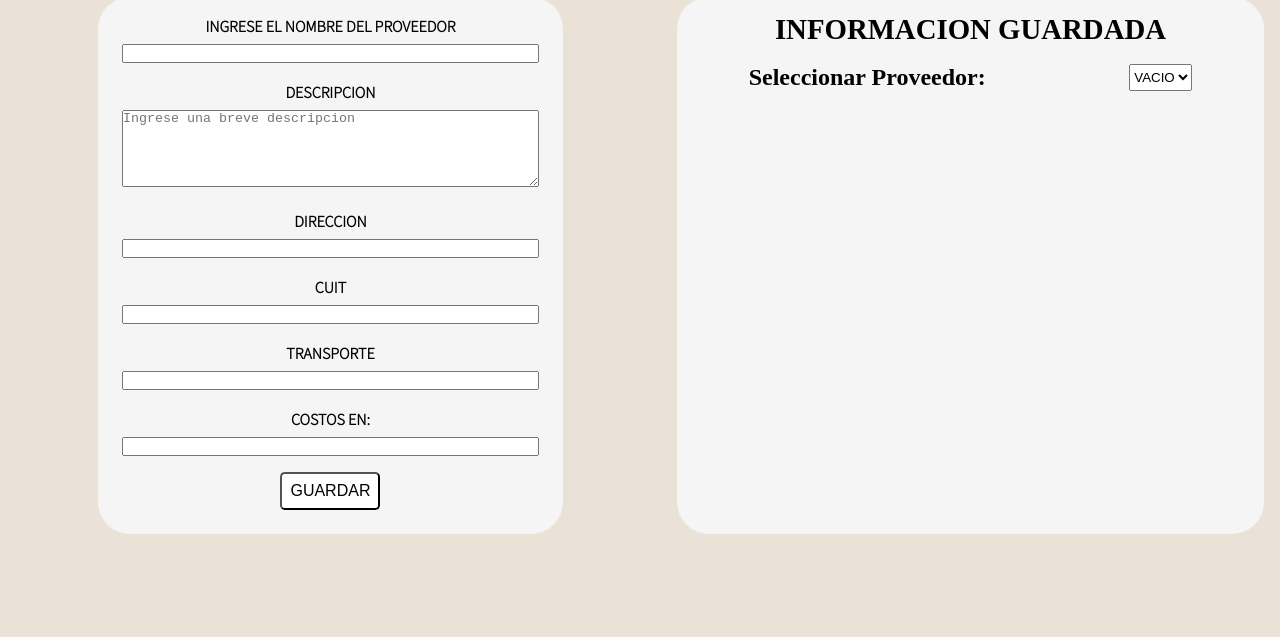
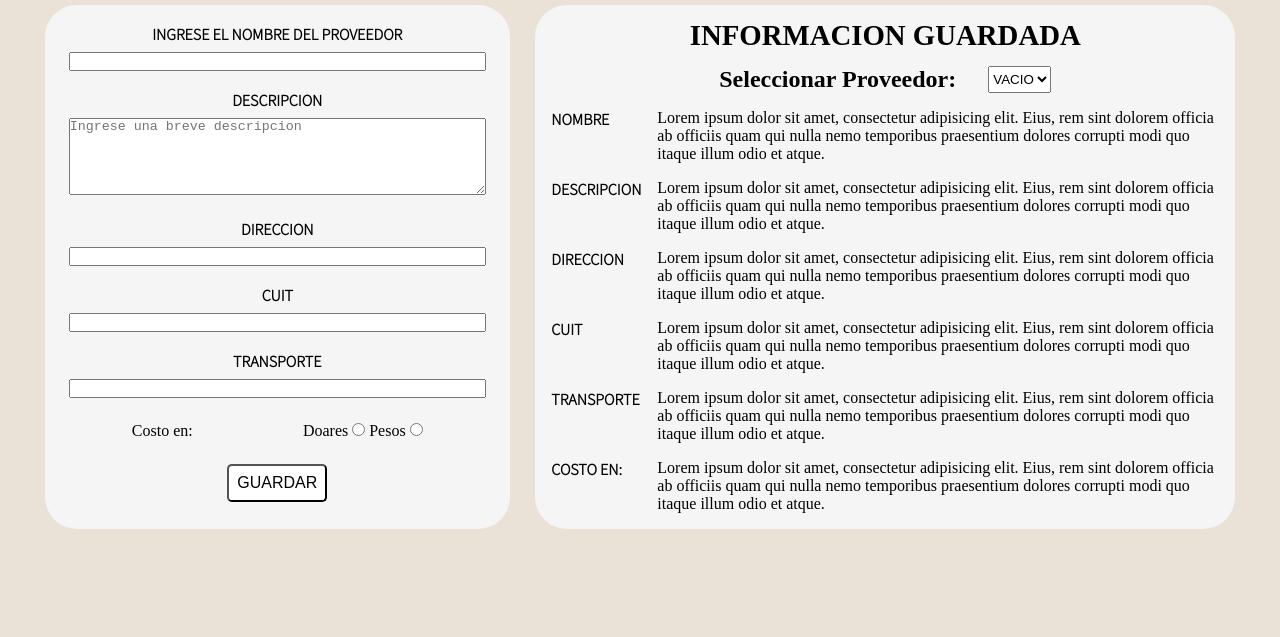
Before and after one commit to MauroIncaurgarat/controlPrecios, a website with bundled scripts: page htmls/proveedor/proveedor.html in a window 1280 px wide. Shown: the part 163-800 px from the top of the page. Built offline with nearby package versions, Linux system fonts and the light colour scheme; a script that the page names is missing.

Commit message:
modificacion html

```diff
--- a/htmls/proveedor/proveedor.html
+++ b/htmls/proveedor/proveedor.html
@@ -44,11 +44,17 @@
                 </div>
                 <div class="FormElementP">
                     <label for="ProveedorTransporte"> Transporte </label>
-                    <input type="text" name="ProveedorTransporte"  type="text">
+                    <input type="text" name="ProveedorTransporte"  >
                 </div>
-                <div class="FormElementP">
-                    <label for="monedaType"> Costos en: </label>
-                    <input name="monedaType" id="monedaType">
+                <div class="FormElementMoneda">
+                    <label for="monedaType"> Costo en:</label>
+                    <div>
+                        <label>Doares </label>
+                        <input type="radio" name="monedaType" value="dolar">
+
+                        <label>Pesos </label>
+                        <input type="radio" name="monedaType"  value="pesos">
+                    </div>
                 </div>
                 <div class="FormButtonP">
                     <button class="buttonAddP" type="submit">Guardar</button>
@@ -63,6 +69,20 @@
                     <option value=""> VACIO </option>
                 </select>
             </div>
+            <div class="infoProveedor">
+                <h4 id="tituloNombre">Nombre</h4>
+                <p id="textNombre">Lorem ipsum dolor sit amet, consectetur adipisicing elit. Eius, rem sint dolorem officia ab officiis quam qui nulla nemo temporibus praesentium dolores corrupti modi quo itaque illum odio et atque.</p>
+                <h4 id="tituloDescripcion">Descripcion</h4>
+                <p id="textDescripcion">Lorem ipsum dolor sit amet, consectetur adipisicing elit. Eius, rem sint dolorem officia ab officiis quam qui nulla nemo temporibus praesentium dolores corrupti modi quo itaque illum odio et atque.</p>
+                <h4 id="TituloDireccion">Direccion</h4>
+                <p id="textDireccion">Lorem ipsum dolor sit amet, consectetur adipisicing elit. Eius, rem sint dolorem officia ab officiis quam qui nulla nemo temporibus praesentium dolores corrupti modi quo itaque illum odio et atque.</p>
+                <h4 id="tituloCuit">CUIT</h4>
+                <p id="textCuit">Lorem ipsum dolor sit amet, consectetur adipisicing elit. Eius, rem sint dolorem officia ab officiis quam qui nulla nemo temporibus praesentium dolores corrupti modi quo itaque illum odio et atque.</p>
+                <h4 id="TituloTrasnporte">Transporte</h4>
+                <p id="textTransporte">Lorem ipsum dolor sit amet, consectetur adipisicing elit. Eius, rem sint dolorem officia ab officiis quam qui nulla nemo temporibus praesentium dolores corrupti modi quo itaque illum odio et atque.</p>
+                <h4 id="TituloCosto">Costo en: </h4>
+                <p id="textCosto">Lorem ipsum dolor sit amet, consectetur adipisicing elit. Eius, rem sint dolorem officia ab officiis quam qui nulla nemo temporibus praesentium dolores corrupti modi quo itaque illum odio et atque.</p>
+            </div>
         </div>
     </main>
     <script src="//cdn.jsdelivr.net/npm/sweetalert2@11"></script>
--- a/js/lista.js
+++ b/js/lista.js
@@ -16,7 +16,6 @@ document.addEventListener('DOMContentLoaded', () => {
         }
     );
 });
-
                             //Agregal elementos a la Lista
 formLista.addEventListener("submit", function(event) {
     //cancelo el envio al servidor
@@ -51,7 +50,6 @@ function Iva(x){
 function NombresOpciones(){
 
     let ProveedorArray = JSON.parse(localStorage.getItem("Proveedores")) || "vacio";
-
     if(ProveedorArray === "vacio"){
         innerOptionHTML("Generico")
     }else{
@@ -244,5 +242,4 @@ function innerOptionHTML (nombres){
 /*function innerListName (){
     let labelTitle = document.getElementById('TableName')
     let contenedor = document.querySelector('#ListaName')
-
 }*/
--- a/scss/estilos.scss
+++ b/scss/estilos.scss
@@ -3,8 +3,6 @@
     margin: 0;
     box-sizing: border-box;
 }
-
-
 @import "../scss/views/desktop/listas";
 @import  "../scss/views/desktop/index";
 @import "../scss/views/desktop/proveedores";
--- a/scss/layaout/_grid.scss
+++ b/scss/layaout/_grid.scss
@@ -11,4 +11,5 @@
     display: grid;
     grid-template-areas: "title title"
                          "form  acces";
+    padding: 0.5rem 2rem ;
 }
--- a/scss/views/desktop/_proveedores.scss
+++ b/scss/views/desktop/_proveedores.scss
@@ -5,7 +5,6 @@
 body{
     main{
         @include grid-proveedor;
-
         h1{
             grid-area: title;
             text-align: center;
@@ -14,8 +13,8 @@ body{
             font-family: $Font-ppal;
         }
         .conteinerFormP{
+            grid-area: form;
 
-            grid-area: form;
             display: flex;
             justify-content: center;
             .ProveedorForm{
@@ -38,6 +37,15 @@ body{
                         width: 100%;
                     }
                 }
+                .FormElementMoneda{
+                    padding: 1rem;
+                    display: flex;
+                    flex-flow: row nowrap;
+                    justify-content: space-around;
+
+
+                }
+
                 .FormButtonP{
                     display: flex;
                     flex-direction: row;
@@ -57,33 +65,43 @@ body{
         .conteinerAcces{
             background-color: whitesmoke;
             grid-area: acces;
+            width: 700px;
             display: flex;
             flex-flow: column;
-            align-content: center;
-            margin: 0 1rem 0 1rem;
-            padding: 1rem 0 0 0;
+            justify-self: center;
             border-radius: 2rem;
             .titleConteinerAcces{
-                grid-area: 1;
                 text-align: center;
-                padding-bottom: 3%;
+                padding: 2%;
                 font-size: 1.8rem;
             }
             .acces{
-
-                grid-area: 2;
                 display: flex;
                 flex-flow: row nowrap;
-                justify-content: space-around;
+                justify-content: center;
                 h3{
                     font-size: 1.5rem;
                     display: inline-block;
+                    padding-right: 2rem;
                 }
                 .datosGuardadosP{
                     display: inline;
                         width: 30px;
-
-
+                }
+            }
+            .infoProveedor{
+                display: grid;
+                grid-template-areas: "1 2"
+                                    "3 4"
+                                    "5 6"
+                                    "7 8"
+                                    "9 10"
+                                    "11 12";
+                padding: 1rem;
+                gap: 1rem;
+                h4{
+                    font-family: $Font-ppal;
+                    text-transform: uppercase;
                 }
             }
         }
```
Also changed, not shown: index.html (+0 -1 lines), js/proveedor.js (+9 -3 lines), css/main.css.
